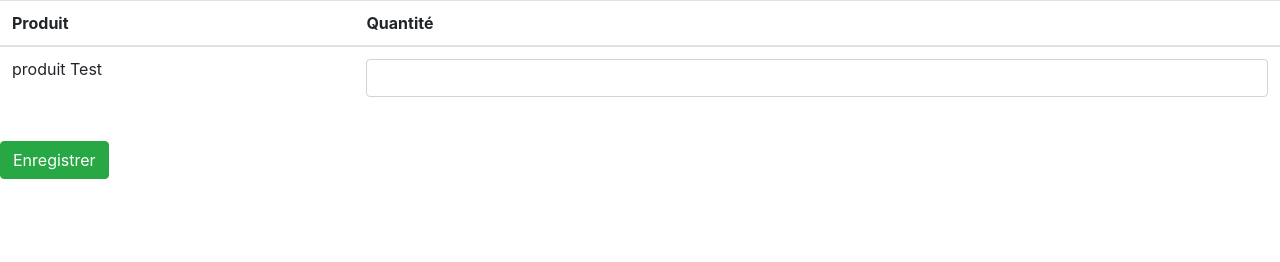
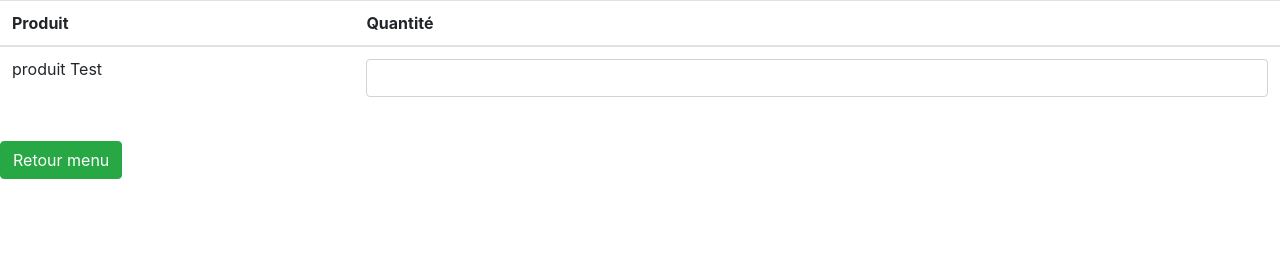
Before and after one commit to sarahdlmn/covid_market, a PHP site: page /dashboard/form-stock.php in a window 1280 px wide. Shown: the part 38-300 px from the top of the page. Run offline with PHP 8.4, Linux system fonts and the light colour scheme; data that the repository does not hold is empty.

Commit message:
retour magason

```diff
--- a/dashboard/form-stock.php
+++ b/dashboard/form-stock.php
@@ -45,6 +45,6 @@ $sql = "SELECT * FROM categorie";
               </td></tr>
               </tbody>
             </table>
-            <input type="submit" class="btn btn-success" name="" value="Enregistrer" />
+            <a name="" id="" class="btn btn-success" href="./dashboard.php" role="button">Retour menu</a>
 </div>
 </form>
```
